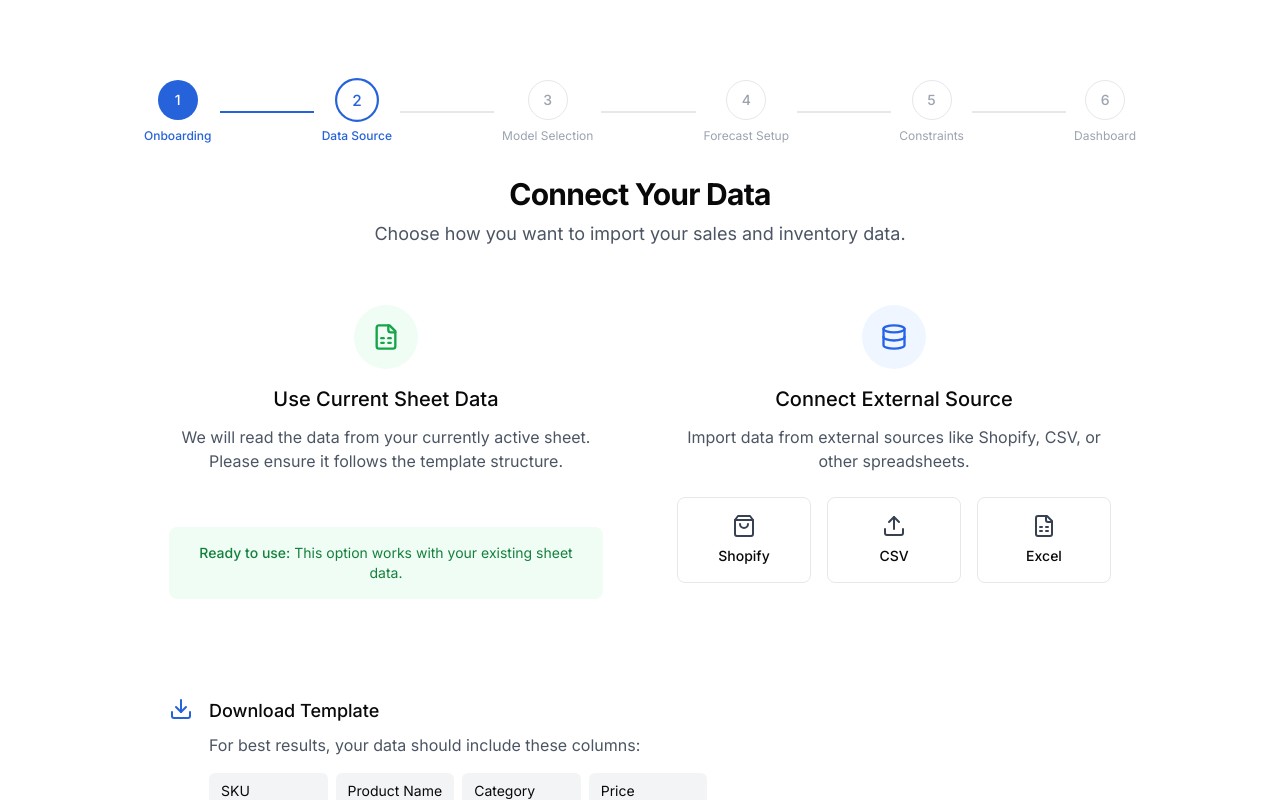
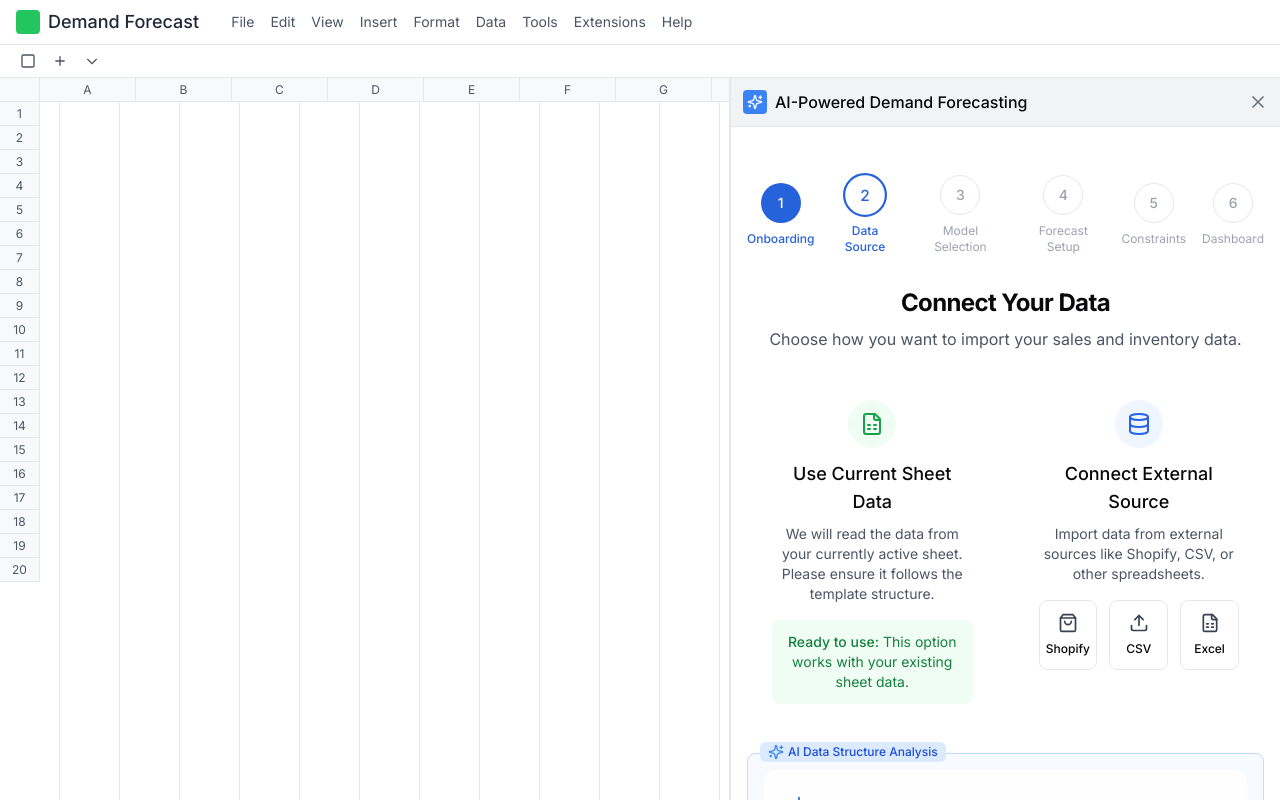
Before and after one commit to saisuprajamalla/demand-dash-creator-83, a React (Vite) app: page /data-source in a window 1280 px wide. Shown: the top 800 px of the page. Built offline with nearby package versions, Linux system fonts and the light colour scheme.

Commit message:
Implement Google Sheets integration
Integrate the application with Google Sheets and highlight AI usage.

```diff
--- a/src/App.tsx
+++ b/src/App.tsx
@@ -10,6 +10,7 @@ import DataSourceScreen from "./components/data/DataSourceScreen";
 import ModelSelectionScreen from "./components/models/ModelSelectionScreen";
 import ForecastSetupScreen from "./components/forecast/ForecastSetupScreen";
 import ConstraintsScreen from "./components/constraints/ConstraintsScreen";
+import GoogleSheetsLayout from "./components/layout/GoogleSheetsLayout";
 
 const queryClient = new QueryClient();
 
@@ -19,6 +20,7 @@ const App = () => (
       <Toaster />
       <Sonner />
       <BrowserRouter>
+        <GoogleSheetsLayout>
           <Routes>
             <Route path="/" element={<Index />} />
             <Route path="/data-source" element={<DataSourceScreen />} />
@@ -28,6 +30,7 @@ const App = () => (
             {/* ADD ALL CUSTOM ROUTES ABOVE THE CATCH-ALL "*" ROUTE */}
             <Route path="*" element={<NotFound />} />
           </Routes>
+        </GoogleSheetsLayout>
       </BrowserRouter>
     </TooltipProvider>
   </QueryClientProvider>
--- a/src/components/data/DataSourceScreen.tsx
+++ b/src/components/data/DataSourceScreen.tsx
@@ -6,6 +6,7 @@ import { Database, Upload, FileSpreadsheet, ShoppingBag, ArrowLeft, Download } f
 import GlassMorphCard from '../ui/GlassMorphCard';
 import ProgressIndicator from '../ui/ProgressIndicator';
 import { staggerContainer, staggerItem } from '@/utils/transitions';
+import AIAnnotation from '@/components/ui/AIAnnotation';
 
 const steps = ["Onboarding", "Data Source", "Model Selection", "Forecast Setup", "Constraints", "Dashboard"];
 
@@ -35,21 +36,21 @@ const DataSourceScreen: React.FC = () => {
   };
 
   return (
-    <div className="container max-w-5xl px-4 py-12 mx-auto">
+    <div className="max-w-full mx-auto">
       <ProgressIndicator steps={steps} currentStep={1} />
 
       <motion.div
-        className="mb-8 text-center"
+        className="mb-6 text-center"
         initial={{ opacity: 0, y: -20 }}
         animate={{ opacity: 1, y: 0 }}
         transition={{ duration: 0.5 }}
       >
-        <h1 className="text-3xl font-bold tracking-tight mb-2">Connect Your Data</h1>
-        <p className="text-lg text-gray-600">Choose how you want to import your sales and inventory data.</p>
+        <h1 className="text-2xl font-bold tracking-tight mb-2">Connect Your Data</h1>
+        <p className="text-gray-600">Choose how you want to import your sales and inventory data.</p>
       </motion.div>
 
       <motion.div
-        className="grid grid-cols-1 md:grid-cols-2 gap-6 mb-12"
+        className="grid grid-cols-1 md:grid-cols-2 gap-4 mb-6"
         variants={staggerContainer}
         initial="initial"
         animate="animate"
@@ -60,14 +61,14 @@ const DataSourceScreen: React.FC = () => {
             onClick={() => handleSourceSelect('sheets')}
           >
             <div className="flex flex-col items-center text-center h-full">
-              <div className="w-16 h-16 bg-green-50 text-green-600 rounded-full flex items-center justify-center mb-4">
-                <FileSpreadsheet size={28} />
+              <div className="w-12 h-12 bg-green-50 text-green-600 rounded-full flex items-center justify-center mb-3">
+                <FileSpreadsheet size={24} />
               </div>
-              <h3 className="text-xl font-medium mb-3">Use Current Sheet Data</h3>
-              <p className="text-gray-600 mb-6">
+              <h3 className="text-lg font-medium mb-2">Use Current Sheet Data</h3>
+              <p className="text-gray-600 mb-4 text-sm">
                 We will read the data from your currently active sheet. Please ensure it follows the template structure.
               </p>
-              <div className="bg-green-50 p-4 rounded-lg w-full mt-auto">
+              <div className="bg-green-50 p-3 rounded-lg w-full mt-auto">
                 <p className="text-sm text-green-700">
                   <span className="font-medium">Ready to use:</span> This option works with your existing sheet data.
                 </p>
@@ -83,71 +84,71 @@ const DataSourceScreen: React.FC = () => {
             hover={false}
           >
             <div className="flex flex-col h-full">
-              <div className="flex flex-col items-center text-center mb-6">
-                <div className="w-16 h-16 bg-blue-50 text-blue-600 rounded-full flex items-center justify-center mb-4">
-                  <Database size={28} />
+              <div className="flex flex-col items-center text-center mb-4">
+                <div className="w-12 h-12 bg-blue-50 text-blue-600 rounded-full flex items-center justify-center mb-3">
+                  <Database size={24} />
                 </div>
-                <h3 className="text-xl font-medium mb-3">Connect External Source</h3>
-                <p className="text-gray-600">
+                <h3 className="text-lg font-medium mb-2">Connect External Source</h3>
+                <p className="text-gray-600 text-sm">
                   Import data from external sources like Shopify, CSV, or other spreadsheets.
                 </p>
               </div>
 
-              <div className="grid grid-cols-1 sm:grid-cols-3 gap-4 mb-4">
+              <div className="grid grid-cols-1 sm:grid-cols-3 gap-3 mb-3">
                 <button
-                  className={`p-4 rounded-lg border transition-all ${
+                  className={`p-3 rounded-lg border transition-all ${
                     selectedSource === 'shopify'
                       ? 'border-primary bg-primary/5'
                       : 'border-gray-200 hover:border-primary/50 hover:bg-gray-50'
                   } flex flex-col items-center`}
                   onClick={() => handleSourceSelect('shopify')}
                 >
-                  <ShoppingBag size={24} className="text-gray-700 mb-2" />
-                  <span className="text-sm font-medium">Shopify</span>
+                  <ShoppingBag size={20} className="text-gray-700 mb-2" />
+                  <span className="text-xs font-medium">Shopify</span>
                 </button>
 
                 <button
-                  className={`p-4 rounded-lg border transition-all ${
+                  className={`p-3 rounded-lg border transition-all ${
                     selectedSource === 'csv'
                       ? 'border-primary bg-primary/5'
                       : 'border-gray-200 hover:border-primary/50 hover:bg-gray-50'
                   } flex flex-col items-center`}
                   onClick={() => handleSourceSelect('csv')}
                 >
-                  <Upload size={24} className="text-gray-700 mb-2" />
-                  <span className="text-sm font-medium">CSV</span>
+                  <Upload size={20} className="text-gray-700 mb-2" />
+                  <span className="text-xs font-medium">CSV</span>
                 </button>
 
                 <button
-                  className={`p-4 rounded-lg border transition-all ${
+                  className={`p-3 rounded-lg border transition-all ${
                     selectedSource === 'excel'
                       ? 'border-primary bg-primary/5'
                       : 'border-gray-200 hover:border-primary/50 hover:bg-gray-50'
                   } flex flex-col items-center`}
                   onClick={() => handleSourceSelect('excel')}
                 >
-                  <FileSpreadsheet size={24} className="text-gray-700 mb-2" />
-                  <span className="text-sm font-medium">Excel</span>
+                  <FileSpreadsheet size={20} className="text-gray-700 mb-2" />
+                  <span className="text-xs font-medium">Excel</span>
                 </button>
               </div>
 
               {isUploading && (
-                <div className="bg-blue-50 p-4 rounded-lg mt-auto">
+                <div className="bg-blue-50 p-3 rounded-lg mt-auto">
                   <div className="flex items-center mb-2">
                     <div className="mr-2 animate-pulse">
-                      <Upload size={18} className="text-blue-600" />
+                      <Upload size={16} className="text-blue-600" />
                     </div>
-                    <span className="text-sm font-medium text-blue-700">Uploading file...</span>
+                    <span className="text-xs font-medium text-blue-700">Uploading file...</span>
                   </div>
-                  <div className="w-full bg-blue-200 rounded-full h-2">
-                    <div className="bg-blue-600 h-2 rounded-full animate-shimmer bg-gradient-to-r from-blue-500 via-blue-600 to-blue-500 background-size-200" style={{ width: '60%' }}></div>
+                  <div className="w-full bg-blue-200 rounded-full h-1.5">
+                    <div className="bg-blue-600 h-1.5 rounded-full animate-shimmer bg-gradient-to-r from-blue-500 via-blue-600 to-blue-500 background-size-200" style={{ width: '60%' }}></div>
                   </div>
                 </div>
               )}
 
               {selectedSource === 'shopify' && (
-                <div className="bg-blue-50 p-4 rounded-lg mt-auto">
-                  <p className="text-sm text-blue-700">
+                <div className="bg-blue-50 p-3 rounded-lg mt-auto">
+                  <p className="text-xs text-blue-700">
                     <span className="font-medium">Connect your Shopify store:</span> You'll be prompted to authorize access to your store data.
                   </p>
                 </div>
@@ -157,30 +158,32 @@ const DataSourceScreen: React.FC = () => {
         </motion.div>
       </motion.div>
 
-      <GlassMorphCard className="mb-12" hover={false}>
+      <AIAnnotation title="AI Data Structure Analysis">
+        <GlassMorphCard className="mb-6" hover={false}>
           <div className="flex items-start">
-          <div className="flex-shrink-0 mr-4">
-            <Download size={24} className="text-primary" />
+            <div className="flex-shrink-0 mr-3">
+              <Download size={20} className="text-primary" />
             </div>
             <div>
-            <h3 className="text-lg font-medium mb-2">Download Template</h3>
-            <p className="text-gray-600 mb-4">
-              For best results, your data should include these columns:
+              <h3 className="text-base font-medium mb-2">Optimal Data Structure</h3>
+              <p className="text-gray-600 mb-3 text-sm">
+                Our AI will analyze your data to identify patterns and seasonality. For best results, include these columns:
               </p>
-            <div className="grid grid-cols-2 md:grid-cols-4 gap-2 mb-4">
+              <div className="grid grid-cols-2 md:grid-cols-4 gap-2 mb-3">
                 {['SKU', 'Product Name', 'Category', 'Price', 'Cost', 'Daily Sales', 'Lead Time', 'Min Stock'].map((column) => (
-                <div key={column} className="bg-gray-100 px-3 py-2 rounded-md text-sm">{column}</div>
+                  <div key={column} className="bg-gray-100 px-2 py-1 rounded-md text-xs">{column}</div>
                 ))}
               </div>
-            <button className="inline-flex items-center px-4 py-2 border border-primary text-primary rounded-md hover:bg-primary/5 transition-colors">
-              <Download size={18} className="mr-2" />
-              Download Sample Template
+              <button className="inline-flex items-center px-3 py-1.5 border border-primary text-primary rounded-md hover:bg-primary/5 transition-colors text-sm">
+                <Download size={16} className="mr-1.5" />
+                Download Template
               </button>
             </div>
           </div>
         </GlassMorphCard>
+      </AIAnnotation>
 
-      <div className="flex justify-between">
+      <div className="flex justify-between mt-4">
         <motion.button
           whileHover={{ scale: 1.02 }}
           whileTap={{ scale: 0.98 }}
--- /dev/null
+++ b/src/components/layout/GoogleSheetsLayout.tsx
@@ -0,0 +1,123 @@
+
+import React, { ReactNode } from 'react';
+import { Sparkles } from 'lucide-react';
+
+interface GoogleSheetsLayoutProps {
+  children: ReactNode;
+}
+
+const GoogleSheetsLayout: React.FC<GoogleSheetsLayoutProps> = ({ children }) => {
+  return (
+    <div className="min-h-screen bg-[#f8f9fa] flex flex-col">
+      {/* Google Sheets-like header */}
+      <div className="bg-white border-b border-gray-200 py-2 px-4 flex items-center">
+        <div className="flex items-center">
+          <div className="w-6 h-6 bg-green-500 rounded-sm mr-2"></div>
+          <span className="text-lg font-medium text-gray-800">Demand Forecast</span>
+        </div>
+        <div className="ml-8 flex space-x-4">
+          <button className="text-gray-600 text-sm">File</button>
+          <button className="text-gray-600 text-sm">Edit</button>
+          <button className="text-gray-600 text-sm">View</button>
+          <button className="text-gray-600 text-sm">Insert</button>
+          <button className="text-gray-600 text-sm">Format</button>
+          <button className="text-gray-600 text-sm">Data</button>
+          <button className="text-gray-600 text-sm">Tools</button>
+          <button className="text-gray-600 text-sm">Extensions</button>
+          <button className="text-gray-600 text-sm">Help</button>
+        </div>
+      </div>
+
+      {/* Google Sheets-like toolbar */}
+      <div className="bg-white border-b border-gray-200 py-1 px-4 flex items-center">
+        <div className="flex space-x-2">
+          <button className="p-1 rounded hover:bg-gray-100">
+            <svg className="w-4 h-4 text-gray-600" viewBox="0 0 24 24" fill="none" stroke="currentColor" strokeWidth="2">
+              <path d="M19 21H5a2 2 0 01-2-2V5a2 2 0 012-2h14a2 2 0 012 2v14a2 2 0 01-2 2z"></path>
+            </svg>
+          </button>
+          <button className="p-1 rounded hover:bg-gray-100">
+            <svg className="w-4 h-4 text-gray-600" viewBox="0 0 24 24" fill="none" stroke="currentColor" strokeWidth="2">
+              <path d="M12 5v14M5 12h14"></path>
+            </svg>
+          </button>
+          <button className="p-1 rounded hover:bg-gray-100">
+            <svg className="w-4 h-4 text-gray-600" viewBox="0 0 24 24" fill="none" stroke="currentColor" strokeWidth="2">
+              <path d="M19 9l-7 7-7-7"></path>
+            </svg>
+          </button>
+        </div>
+      </div>
+
+      <div className="flex flex-1">
+        {/* Sheets cells background */}
+        <div className="flex-1 relative bg-white border-r border-gray-200 overflow-hidden">
+          <div className="absolute inset-0">
+            <div className="grid grid-cols-[repeat(26,minmax(60px,1fr))] w-full h-full">
+              {Array.from({ length: 26 }).map((_, i) => (
+                <div key={`col-${i}`} className="border-r border-gray-200"></div>
+              ))}
+            </div>
+            <div className="grid grid-rows-[repeat(100,24px)] w-full h-full">
+              {Array.from({ length: 100 }).map((_, i) => (
+                <div key={`row-${i}`} className="border-b border-gray-200"></div>
+              ))}
+            </div>
+          </div>
+
+          {/* Column headers */}
+          <div className="sticky top-0 z-10">
+            <div className="flex">
+              <div className="w-10 h-6 bg-[#f8f9fa] border-r border-b border-gray-200 flex-shrink-0"></div>
+              {Array.from({ length: 8 }).map((_, i) => (
+                <div
+                  key={`header-${i}`}
+                  className="w-24 h-6 bg-[#f8f9fa] border-r border-b border-gray-200 flex items-center justify-center text-xs text-gray-600 flex-shrink-0"
+                >
+                  {String.fromCharCode(65 + i)}
+                </div>
+              ))}
+            </div>
+          </div>
+
+          {/* Row headers */}
+          <div className="sticky left-0 z-10">
+            <div className="flex flex-col">
+              {Array.from({ length: 20 }).map((_, i) => (
+                <div
+                  key={`row-header-${i}`}
+                  className="w-10 h-6 bg-[#f8f9fa] border-r border-b border-gray-200 flex items-center justify-center text-xs text-gray-600"
+                >
+                  {i + 1}
+                </div>
+              ))}
+            </div>
+          </div>
+        </div>
+
+        {/* Forecasting add-on sidebar */}
+        <div className="w-[550px] bg-white shadow-lg border-l border-gray-200 overflow-y-auto flex flex-col">
+          <div className="p-3 bg-[#f1f3f4] border-b border-gray-200 flex items-center justify-between">
+            <div className="flex items-center">
+              <div className="w-6 h-6 bg-blue-500 rounded mr-2 flex items-center justify-center">
+                <Sparkles className="w-4 h-4 text-white" />
+              </div>
+              <span className="font-medium">AI-Powered Demand Forecasting</span>
+            </div>
+            <button className="text-gray-500 hover:text-gray-700">
+              <svg className="w-5 h-5" fill="none" viewBox="0 0 24 24" stroke="currentColor">
+                <path strokeLinecap="round" strokeLinejoin="round" strokeWidth={2} d="M6 18L18 6M6 6l12 12" />
+              </svg>
+            </button>
+          </div>
+
+          <div className="flex-1 overflow-y-auto p-4">
+            {children}
+          </div>
+        </div>
+      </div>
+    </div>
+  );
+};
+
+export default GoogleSheetsLayout;
--- /dev/null
+++ b/src/components/ui/AIAnnotation.tsx
@@ -0,0 +1,31 @@
+
+import React, { ReactNode } from 'react';
+import { Sparkles } from 'lucide-react';
+import { motion } from 'framer-motion';
+
+interface AIAnnotationProps {
+  children: ReactNode;
+  title?: string;
+}
+
+const AIAnnotation: React.FC<AIAnnotationProps> = ({
+  children,
+  title = "AI-Powered"
+}) => {
+  return (
+    <motion.div
+      className="relative border border-blue-200 rounded-lg p-4 my-4 bg-blue-50/50"
+      initial={{ opacity: 0.9, y: 5 }}
+      animate={{ opacity: 1, y: 0 }}
+      transition={{ duration: 0.3 }}
+    >
+      <div className="absolute -top-3 left-3 bg-blue-100 px-2 py-0.5 rounded-md flex items-center">
+        <Sparkles className="w-4 h-4 text-blue-500 mr-1" />
+        <span className="text-xs font-medium text-blue-700">{title}</span>
+      </div>
+      {children}
+    </motion.div>
+  );
+};
+
+export default AIAnnotation;
```
Also changed, not shown: src/components/forecast/ForecastSetupScreen.tsx (+157 -143 lines), src/components/models/ModelSelectionScreen.tsx (+19 -16 lines), src/utils/googleSheetsHelpers.ts (added, +53 -0 lines). Lines whose indentation alone changed are shown as unchanged.
